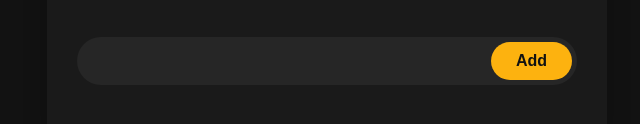
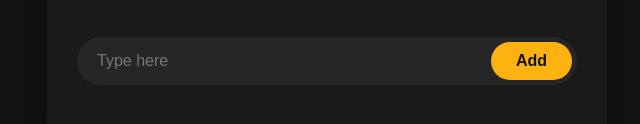
Before and after one commit to brrmrz19/DT-Screening---Todo-List, a plain HTML site: page index.html in a window 1280 px wide. Shown: the part 178-302 px from the top of the page, 313-953 px from the left. Drawn offline with Linux system fonts and the light colour scheme.

Commit message:
fix: placeholder in input

```diff
--- a/index.html
+++ b/index.html
@@ -23,7 +23,7 @@
       <div class="app-card">
         <h1>To-do List</h1>
         <div class="todo-input-container">
-          <input type="text" id="todo-input" />
+          <input type="text" id="todo-input" placeholder="Type here" />
           <button id="add-button">Add</button>
         </div>
         <ul id="todo-list"></ul>
```
